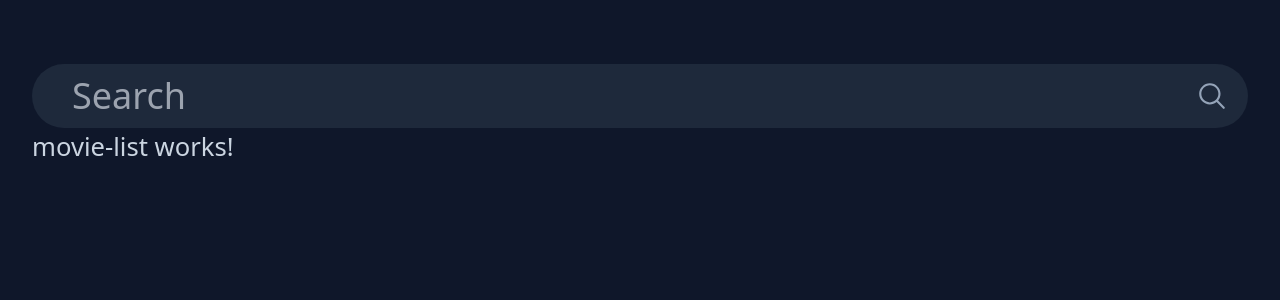
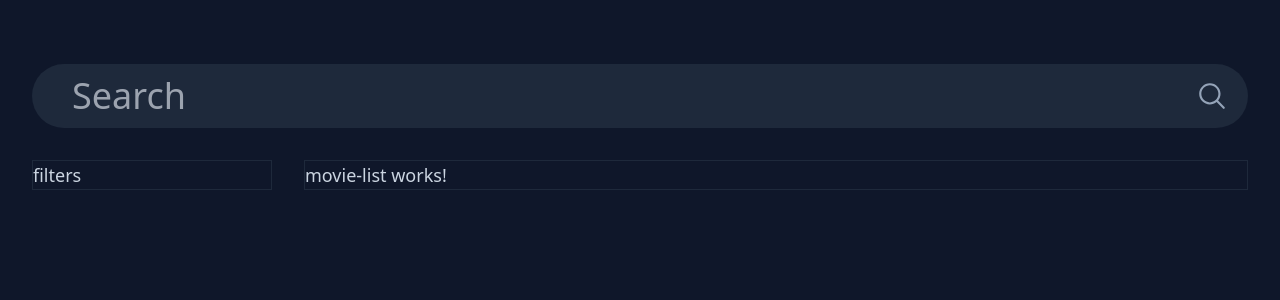
Before and after one commit to ComicDansMS/technical-exercise-frontend, an Angular app: page / in a window 1280 px wide. Shown: the top 300 px of the page. Built offline with nearby package versions, Linux system fonts and the light colour scheme.

Commit message:
Apply styles to layout

```diff
--- a/src/app/app.component.html
+++ b/src/app/app.component.html
@@ -1,5 +1,10 @@
-<div class="page-width">
-  <search-form></search-form>
+<div class="l-width">
+  <div class="mb-8">
+    <search-form></search-form>
+  </div>
 
-  <movie-list></movie-list>
+  <div class="l-grid">
+    <filters></filters>
+    <movie-list></movie-list>
+  </div>
 </div>
--- a/src/app/app.module.ts
+++ b/src/app/app.module.ts
@@ -6,12 +6,14 @@ import { SearchFormComponent } from './search-form/search-form.component';
 import { FormsModule } from '@angular/forms';
 import { MovieListComponent } from './movie-list/movie-list.component';
 import { HttpClientModule } from '@angular/common/http';
+import { FiltersComponent } from './filters/filters.component';
 
 @NgModule({
   declarations: [
     AppComponent,
     SearchFormComponent,
-    MovieListComponent
+    MovieListComponent,
+    FiltersComponent
   ],
   imports: [
     BrowserModule,
--- /dev/null
+++ b/src/app/filters/filters.component.html
@@ -0,0 +1,3 @@
+<div class="border border-slate-800 w-60">
+    <p>filters</p>
+</div>
--- a/src/app/movie-list/movie-list.component.html
+++ b/src/app/movie-list/movie-list.component.html
@@ -1 +1,3 @@
-<p>movie-list works!</p>
+<div class="border border-slate-800">
+    <p>movie-list works!</p>
+</div>
--- a/src/index.html
+++ b/src/index.html
@@ -7,7 +7,7 @@
   <meta name="viewport" content="width=device-width, initial-scale=1">
   <link rel="icon" type="image/x-icon" href="favicon.ico">
 </head>
-<body class="bg-slate-900 text-slate-300">
+<body>
   <app-root></app-root>
 </body>
 </html>
--- a/src/styles.css
+++ b/src/styles.css
@@ -1,33 +1,42 @@
 @tailwind base;
 @tailwind components;
 @tailwind utilities;
+
+/* Base */
 
 input:focus {
     outline: none;
 }
 
 body {
-    font-size: 1.6rem;
-    padding: 4rem 2rem;
+    @apply bg-slate-900 text-slate-300 font-light text-lg px-8 py-16;
 }
 
 h1 {
-    font-size: 4rem;
+    @apply text-7xl;
 }
 
 h2 {
-    font-size: 3.5rem;
+    @apply text-5xl;
 }
 
 h3 {
-    font-size: 2.5rem;
+    @apply text-4xl;
 }
 
 h4 {
-    font-size: 2rem;
+    @apply text-3xl;
 }
 
-.page-width {
+/* Layout */
+
+.l-width {
     max-width: 1400px;
     margin: 0 auto;
 }
+
+.l-grid {
+    display: grid;
+    gap: 2rem;
+    grid-template-columns: auto 1fr;
+}
```
Also changed, not shown: src/app/filters/filters.component.ts (added, +10 -0 lines), src/app/filters/filters.component.css (added), 1 other file (tests, documents, lock files or other folders).
